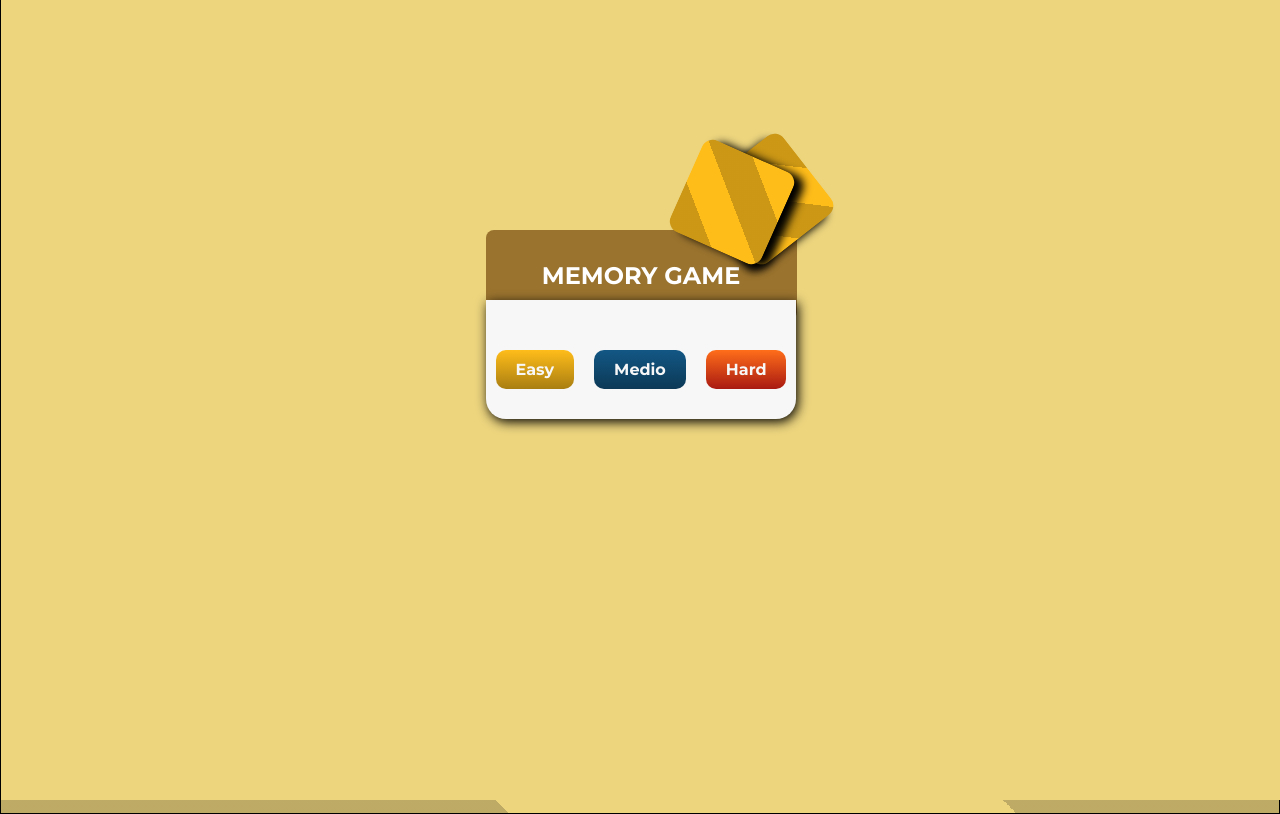
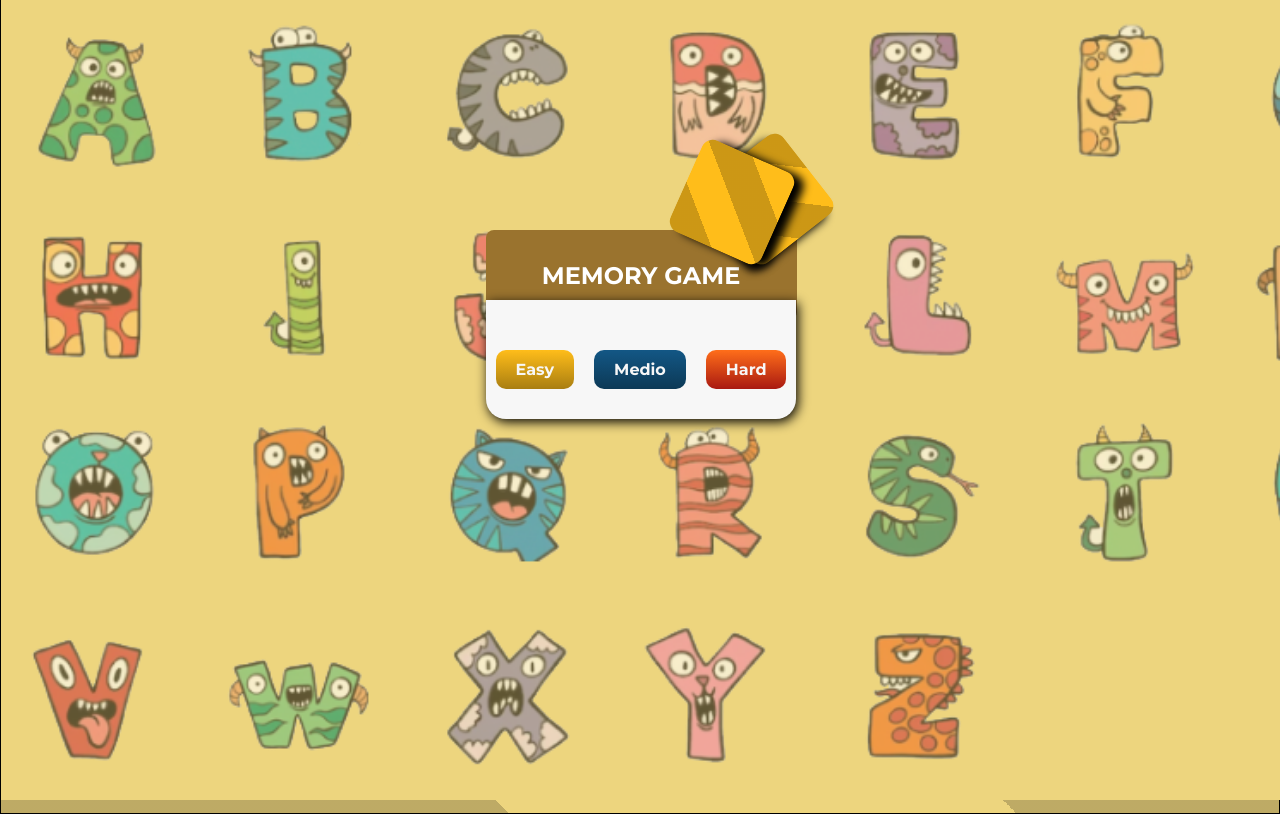
Before and after one commit to 54albert54/memoryQuiz, a plain HTML site: page index.html in a window 1280 px wide. Drawn offline with Linux system fonts and the light colour scheme.

Commit message:
update README

```diff
--- a/scss/style.css
+++ b/scss/style.css
@@ -24,7 +24,7 @@ a{
   top: 0;
   width: 100vw;
   height: 100vh;
-  background-image: url('../public//backgroun.png');
+  background-image: url('../abc/backgroun.png');
   background-repeat: no-repeat;
   background-size: cover;
   opacity: .6;
```
Also changed, not shown: abc/backgroun.png (renamed from public/backgroun.png), 2 other files.
